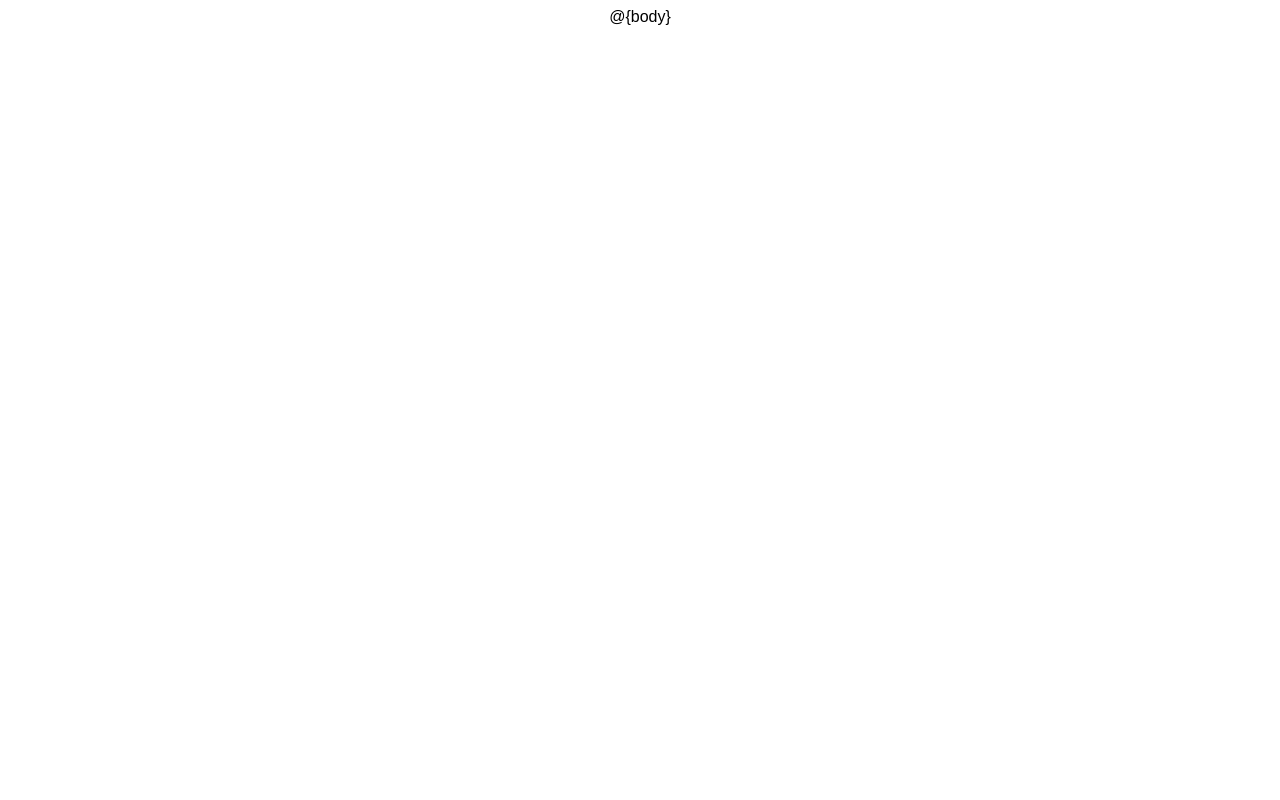
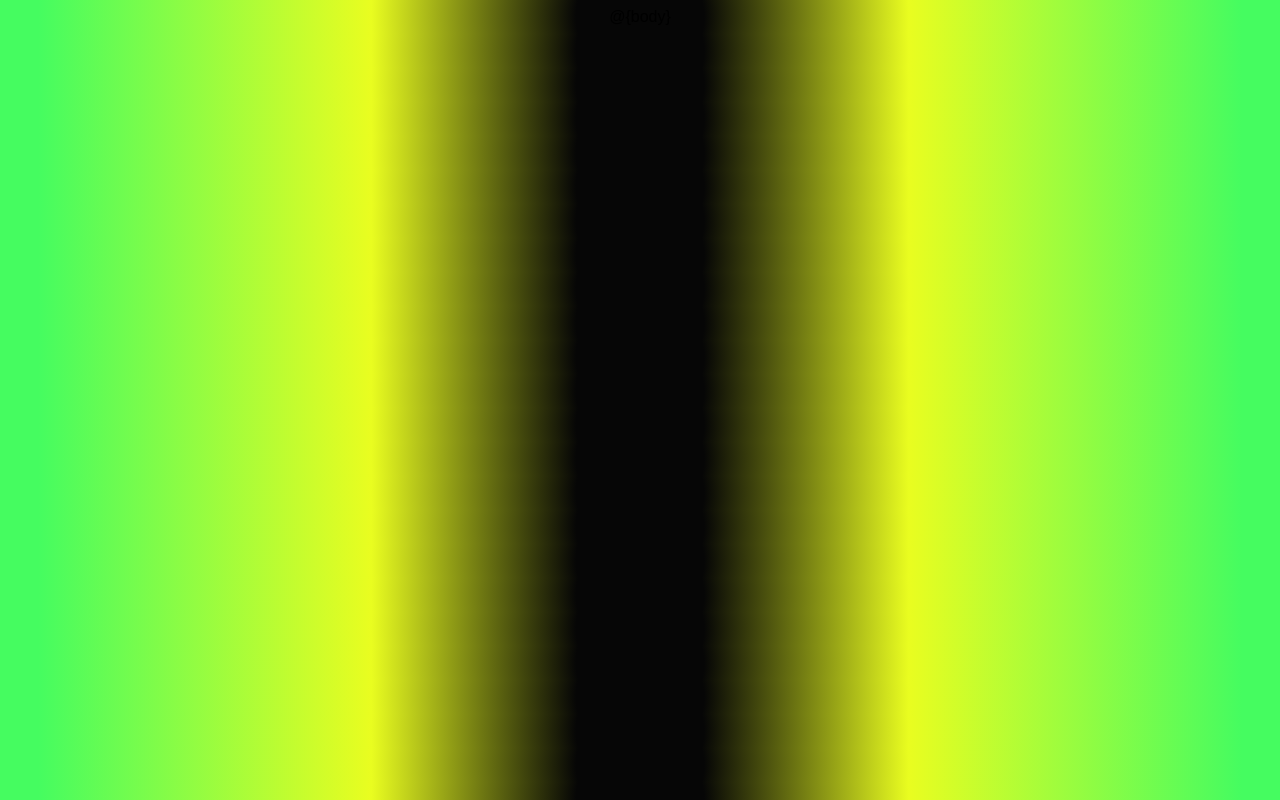
Before and after one commit to Inc21/Python-Quiz-Game-PP3, a website: page views/layout.html in a window 1280 px wide. Drawn offline with nearby package versions, Linux system fonts and the light colour scheme.

Commit message:
Change heroku terminal hight and background color

```diff
--- a/views/layout.html
+++ b/views/layout.html
@@ -12,6 +12,8 @@
     <style>
         body {
             font-family: Arial;
+            background: rgb(6,6,6);
+            background: radial-gradient(circle, rgba(6,6,6,1) 10%, rgba(233,253,32,1) 42%, rgba(69,252,96,1) 94%);
         }
 
         #container {
```
Also changed, not shown: views/index.html (+1 -1 lines).
